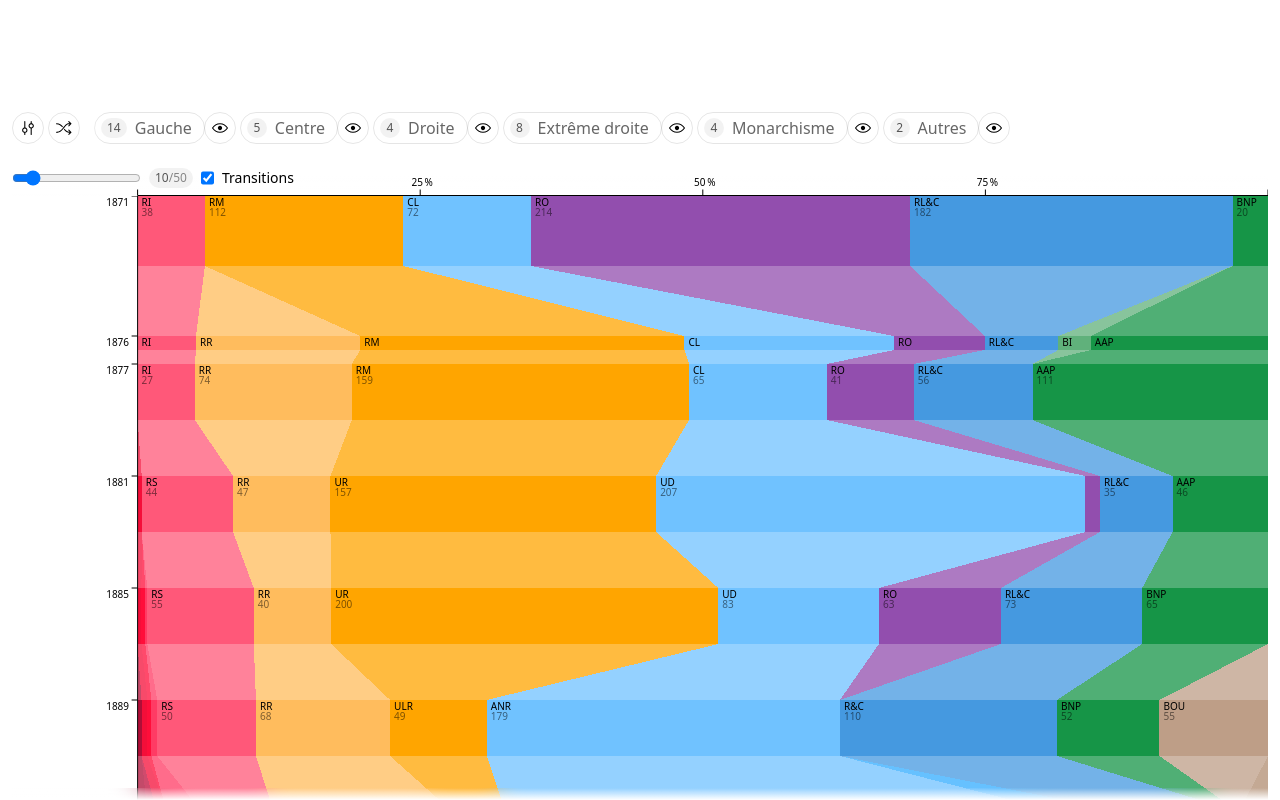
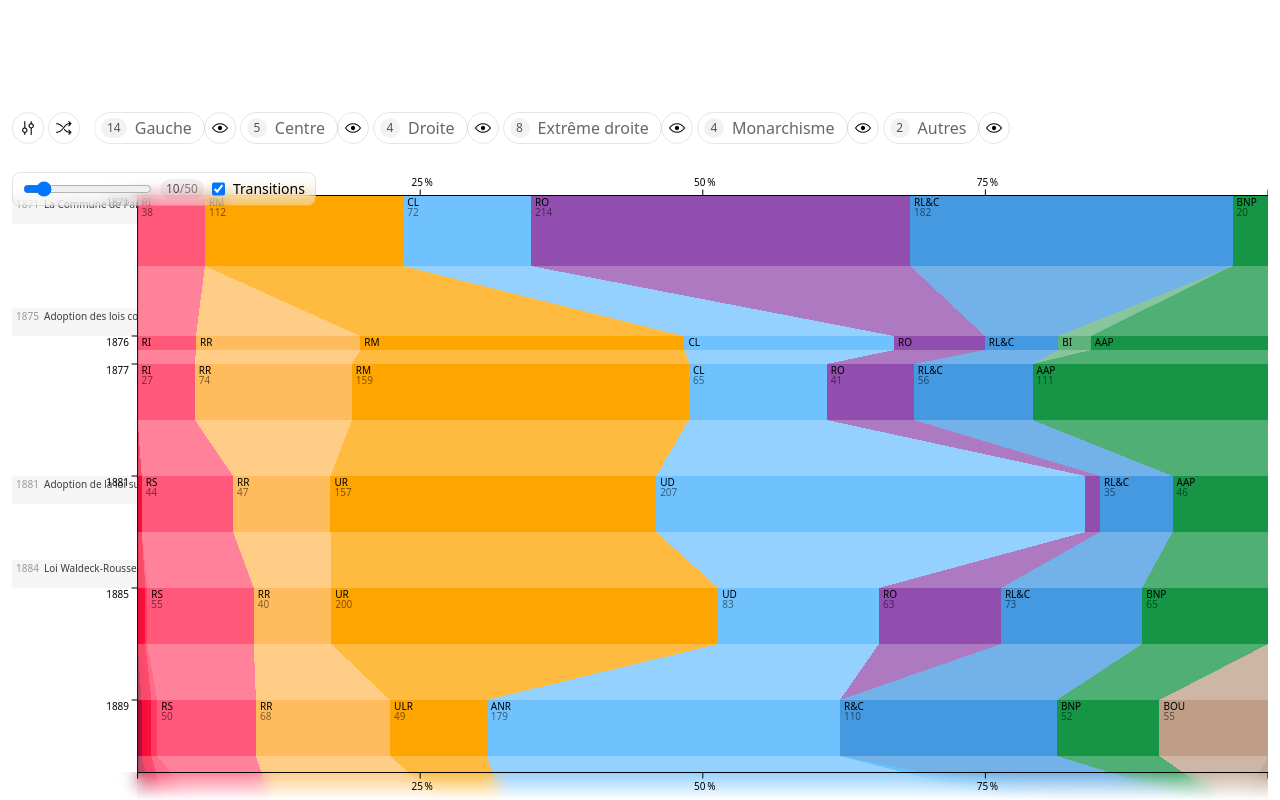
Before and after one commit to ledouxm/legislatures, a Next.js app: page / in a window 1280 px wide. Both pictures are taken after a click on the button 28 px from the left and 128 px from the top of the page. Built offline with nearby package versions, Linux system fonts and the light colour scheme.

Commit message:
feat(bottom axis, settings): create bottom axis, toggle settings visibility

```diff
--- a/app/page.tsx
+++ b/app/page.tsx
@@ -15,6 +15,7 @@ export default function HomePage() {
     const [families, setFamilies] = useState<FamilyType[] | null>(null);
     const [events, setEvents] = useState<EventType[] | null>(null);
     const { visibleCurrents, setVisibleCurrents } = useVisibleCurrentsContext();
+    const [settingsVisibility, setSettingsVisibility] = useState(false);
 
     // Fetch the data
     useEffect(() => {
@@ -59,8 +60,14 @@ export default function HomePage() {
                 </header> */}
                 <FiltersLine
                     families={families}
+                    setSettingsVisibility={() => setSettingsVisibility(!settingsVisibility)}
                 />
-                <Main republics={republics} currents={currents} events={events} />
+                <Main
+                    republics={republics}
+                    currents={currents}
+                    events={events}
+                    settingsVisibility={settingsVisibility}
+                />
         </>
     )
 }
--- a/components/appUi/filtersLine.tsx
+++ b/components/appUi/filtersLine.tsx
@@ -9,7 +9,7 @@ import CurrentsFamily from "./currentsFamily";
 import SettingsButton from "./settingsButton";
 import { useVisibleCurrentsContext } from "../utils/currentsContext";
 
-export default function FiltersLine({ families }: { families: FamilyType[] }) {
+export default function FiltersLine({ families, setSettingsVisibility }: { families: FamilyType[]; setSettingsVisibility: () => void }) {
     const scrollRef = useRef<HTMLDivElement>(null);
     const { visibleCurrents, setVisibleCurrents } = useVisibleCurrentsContext();
     const currents = families?.flatMap((family) => family.currents);
@@ -55,7 +55,7 @@ export default function FiltersLine({ families }: { families: FamilyType[] }) {
                     {/* Settings button */}
                     <SettingsButton
                         Icon={MixerVerticalIcon}
-                        onClick={() => {}}
+                        onClick={() => setSettingsVisibility()}
                         label="Paramétrer la visualisation"
                     />
 
--- a/components/appUi/main.tsx
+++ b/components/appUi/main.tsx
@@ -17,10 +17,11 @@ type Props = {
     republics: RepublicType[];
     currents: CurrentType[];
     events: EventType[];
+    settingsVisibility: boolean;
 }
 
 
-export default function Main({republics, currents, events}: Props) {
+export default function Main({republics, currents, events, settingsVisibility}: Props) {
     const [axisLeftPercentage, setAxisLeftPercentage] = useState(10);
     const { detailsContent } = useDetailsContext();
     const selectedEntity = detailsContent?.entity;
@@ -31,7 +32,7 @@ export default function Main({republics, currents, events}: Props) {
             className="w-full max-w-screen-3xl mx-auto px-3 h-[calc(100dvh-5.75rem)] md:h-[calc(100dvh-10.5rem)]"
         >
             <div className="w-full h-full overflow-y-scroll no-scrollbar">
-                <div className="flex gap-2 absolute z-20">
+                <div className={`${settingsVisibility ? "flex" : "hidden"} gap-2 absolute z-20 bg-white bg-opacity-35 backdrop-blur mt-1 px-2.5 py-1.5 rounded-lg border border-black/10`}>
                     <input
                         type="range"
                         name="axisLeft"
--- a/components/appUi/percentageButton.tsx
+++ b/components/appUi/percentageButton.tsx
@@ -15,7 +15,7 @@ export default function PercentageButton({ percentage, deputies, totalDeputies,
             onMouseEnter={onHover}
             onMouseLeave={onHover}
         >
-            <span className="text-black/65 group-hover/percentage:text-black transition">
+            <span className="text-black/65 group-hover/percentage:text-black transition text-nowrap">
                 {isFullPowers
                     ? "Plein pouvoirs"
                     : isPercentage
--- a/components/chart/chart.tsx
+++ b/components/chart/chart.tsx
@@ -33,17 +33,19 @@ export default function Chart({republics, currents, events, axisLeftPercentage}:
     const lastLegislature = republics[republics.length - 1].legislatures[republics[republics.length - 1].legislatures.length - 1].legislature;
     const totalDuration = lastLegislature - firstLegislature;
 
+    // Set the reference height for the chart
+    const referenceSize = 28;
+
     // Set the minimal height for a legislature (one year, in px)
     const { transitionsVisibility } = useTransitionsContext();
-    const minHeight = transitionsVisibility ? 28 : 14;
+    const minHeight = transitionsVisibility ? referenceSize : referenceSize / 2;
 
     // Calculate the height of the svg
-    const svgHeight = minHeight * totalDuration + 28 + dimensions.marginBottom;
+    const svgHeight = minHeight * totalDuration + referenceSize + dimensions.marginBottom;
 
     // Set the position of the left and top axis
     // const axisLeftPercentage = 20; // Percentage
     const axisLeftPosition = dimensions.boundedWidth * (axisLeftPercentage / 100); // Pixels
-    const axisTopPosition = 20; // Pixels
 
     // Get the tooltip party
     const { tooltipContent, setTooltipContent } = useTooltipContext();
@@ -60,14 +62,13 @@ export default function Chart({republics, currents, events, axisLeftPercentage}:
             >
                 <svg
                     width={dimensions.width}
-                    height={28}
+                    height={referenceSize}
                 >
                     <XAxis
                         domain={[0, 100]}
                         range={[0, dimensions.boundedWidth]}
                         axisLeftPosition={axisLeftPosition}
-                        axisTopPosition={axisTopPosition}
-                        axisHeight={28}
+                        axisHeight={referenceSize}
                     />
                 </svg>
             </div>
@@ -112,12 +113,24 @@ export default function Chart({republics, currents, events, axisLeftPercentage}:
                     range={[0, (totalDuration) * minHeight]}
                     legislatures={republics.map(republic => republic.legislatures).flat()}
                     axisLeftPosition={axisLeftPosition}
-                    axisTopPosition={axisTopPosition}
                 />
             </svg>
 
             {/* Bottom margin */}
-            <div className="sticky bottom-0 z-10 backdrop-blur-md bg-opacity-45 bg-gradient-to-t from-white via-white/50 to-transparent h-3">
+            <div className="sticky bottom-0 z-10 backdrop-blur bg-opacity-45 bg-gradient-to-t from-white via-white/50 to-transparent">
+                <svg
+                    width={dimensions.width}
+                    height={referenceSize}
+                >
+                    <XAxis
+                        domain={[0, 100]}
+                        range={[0, dimensions.boundedWidth]}
+                        axisLeftPosition={axisLeftPosition}
+                        axisHeight={referenceSize}
+                        axisRevert={true}
+                    />
+                </svg>
+
             </div>
 
             {/* Tooltip */}
--- a/components/chart/event.tsx
+++ b/components/chart/event.tsx
@@ -1,13 +1,20 @@
 export default function Event({event, axisLeftPosition, minHeight, firstLegislature}) {
     const beginDate = new Date(event.begin).getFullYear();
     const endDate = new Date(event.end).getFullYear();
+
+    // if axisLeftPosition is 50 or less opacity is 0, if axisLeftPosition is minWidth opacity is 1, between 0 and minWidth opacity is linear
+    const minWidth = 150;
+    const opacity = Math.min(1, Math.max(0, (axisLeftPosition - 50) / (minWidth - 50)));
+
+
     return (
         <g
             key={event.title}
             transform={`translate(0, ${(beginDate - firstLegislature) * minHeight})`}
-            opacity={0}
+            opacity={opacity}
             clipPath="url(#clip)"
         >
+            {/* Clip */}
             <defs>
                 <clipPath id="clip">
                     <rect
@@ -18,6 +25,8 @@ export default function Event({event, axisLeftPosition, minHeight, firstLegislat
                     />
                 </clipPath>
             </defs>
+
+            {/* Event rectangle */}
             <rect
                 x={0}
                 y={0}
@@ -25,6 +34,8 @@ export default function Event({event, axisLeftPosition, minHeight, firstLegislat
                 height={((endDate - beginDate) * minHeight) || minHeight}
                 fill="#F2F2F2"
             />
+
+            {/* Event Date */}
             <text
                 x={4}
                 y={9}
@@ -37,9 +48,17 @@ export default function Event({event, axisLeftPosition, minHeight, firstLegislat
             >
                 {endDate !== beginDate ? `${beginDate} → ${endDate}` : beginDate}
             </text>
+
+            {/* Event Title */}
             <text
-                x={4}
-                y={20}
+                x={endDate !== beginDate
+                    ? 4
+                    : 32
+                }
+                y={endDate !== beginDate
+                    ? 20
+                    : 9
+                }
                 dominantBaseline="middle"
                 textAnchor="left"
                 fill="currentColor"
--- a/components/chart/partyBar.tsx
+++ b/components/chart/partyBar.tsx
@@ -1,5 +1,6 @@
-import { AnimatePresence, motion } from "framer-motion";
+import { motion } from "framer-motion";
 import { PartyType } from "../../types/party";
+import { useTransitionsContext } from "../utils/transitionsContext";
 
 type PartyBarProps = {
     party: PartyType;
@@ -19,8 +20,11 @@ export default function PartyBar({ party, y, height, minHeight, partyWidth, part
     // Display text if the party is wide enough
     const displayText = partyWidth > 30;
 
+    const { transitionsVisibility } = useTransitionsContext();
+    const referenceSize = transitionsVisibility ? minHeight : minHeight * 2;
+
     // Display deputies if the party is tall enough
-    const displayDeputies = height > (28 / 2);
+    const displayDeputies = height > (referenceSize / 2);
 
     const coalitionStrokeWidth = 0.5;
 
--- a/components/chart/yAxis.tsx
+++ b/components/chart/yAxis.tsx
@@ -8,18 +8,14 @@ import { motion } from "framer-motion";
 interface Props {
     domain?: [number, number];
     range?: [number, number];
-    frameWidth?: number;
     axisLeftPosition?: number;
-    axisTopPosition?: number;
     legislatures: LegislatureType[];
 }
 
 export default function YAxis({
     domain = [1792, 2024],
     range = [0, 300],
-    frameWidth = 300,
     axisLeftPosition = 0,
-    axisTopPosition = 0,
     legislatures
 }: Props) {
     const ticks = useMemo(() => {
--- a/public/data/currents.json
+++ b/public/data/currents.json
@@ -223,7 +223,7 @@
             },
             {
               "name": "MRC",
-              "full_name": "Mouvement Républicain et citoyen"
+              "full_name": "Mouvement républicain et citoyen"
             }
           ]
         },
```
Also changed, not shown: components/chart/xAxis.tsx (+28 -11 lines).
